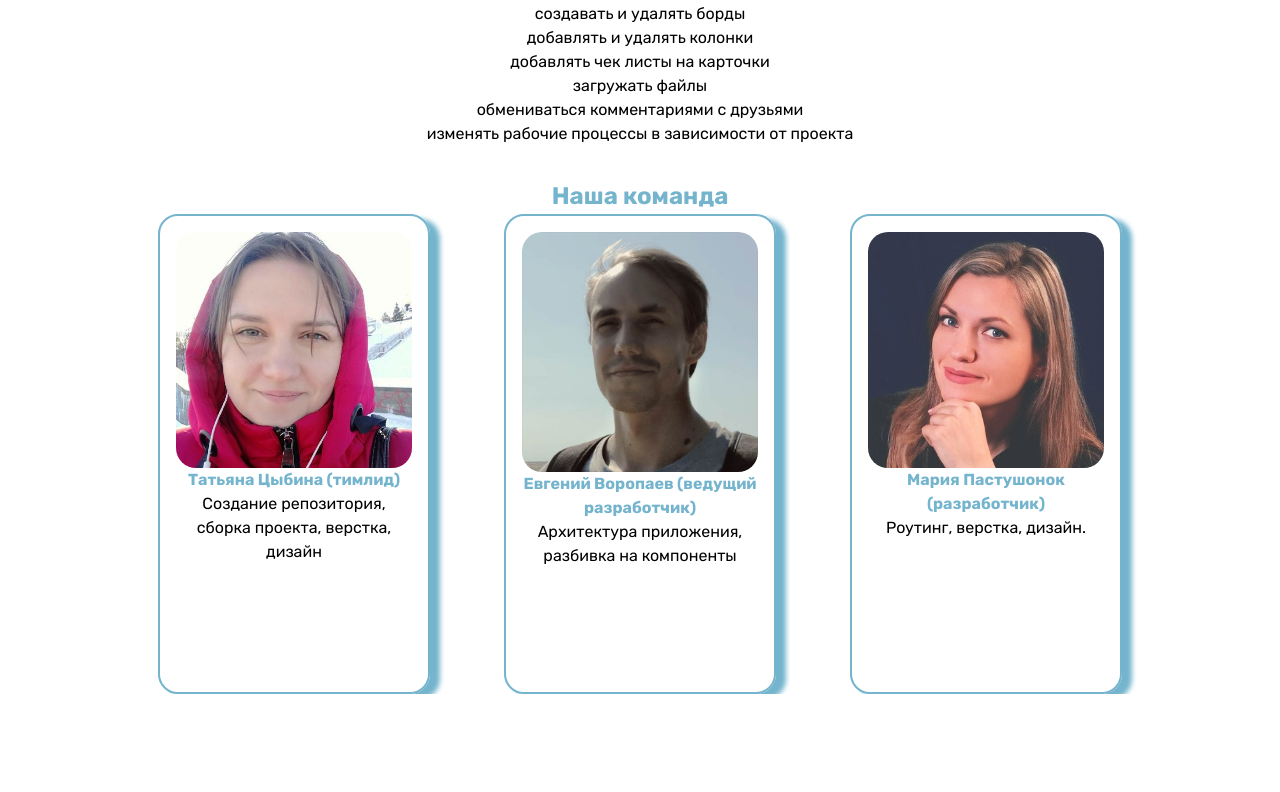
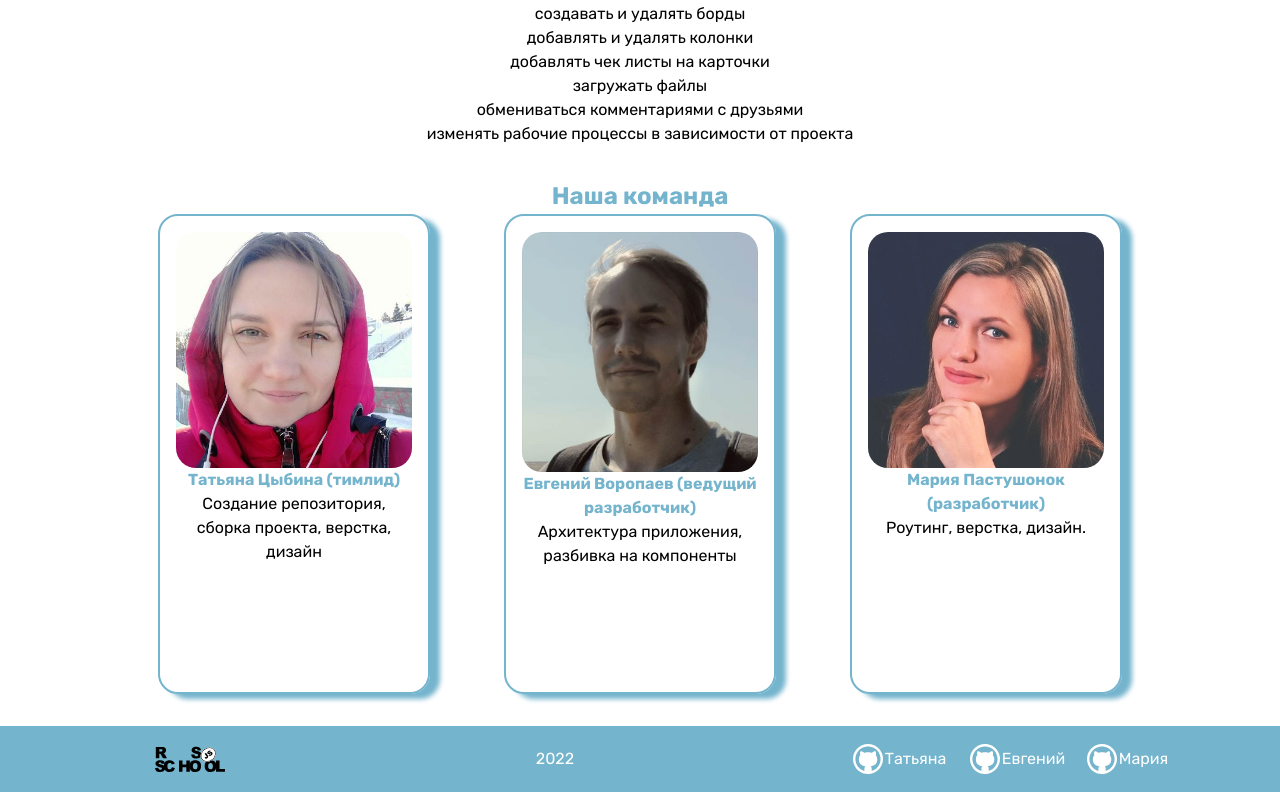
Before and after one commit to Tianika/project-management-app, a React (Create React App) app in the folder project-management-app/: page / in a window 1280 px wide. Shown: the part 338-1130 px from the top of the page. Before the commit the page ends 1032 px from the top, so only its background shows below. Built offline with nearby package versions, Linux system fonts and the light colour scheme.

Commit message:
feat: add footer

```diff
--- a/project-management-app/src/app/App.tsx
+++ b/project-management-app/src/app/App.tsx
@@ -2,12 +2,12 @@ import { Route, Routes } from 'react-router-dom';
 import { Provider } from 'react-redux';
 import GlobalStyle from './style';
 import MainPage from './pages/MainPage/MainPage';
-import WelcomePage from './pages/WelcomPage/WelcomePage';
 import LoginPage from './pages/LoginPage/LoginPage';
 import RegisterPage from './pages/RegisterPage/RegisterPage';
 import BoardPage from './pages/BoardPage/BoardPage';
 import NotFoundPage from './pages/NotFoundPage/NotFoundPage';
 import { setupStore } from '../redux/store/store';
+import WelcomePage from './pages/WelcomPage/WelcomePage';
 
 const App = () => {
   const store = setupStore();
--- /dev/null
+++ b/project-management-app/src/app/components/footer/Footer.tsx
@@ -0,0 +1,23 @@
+import { FooterLink, FooterLinkPersonal, FooterWrapper, SectionLink } from './styles';
+import { Links } from './footerConstants';
+import { Wrapper } from '../../../styles/global';
+
+const Footer = () => {
+  return (
+    <FooterWrapper>
+      <Wrapper>
+        <FooterLink href="https://rs.school/react/" rel="noopener noreferrer" />
+      </Wrapper>
+      <Wrapper>2022</Wrapper>
+      <SectionLink>
+        {Links.map(({ href, name }) => (
+          <FooterLinkPersonal key={href} target="_blank" href={href}>
+            {name}
+          </FooterLinkPersonal>
+        ))}
+      </SectionLink>
+    </FooterWrapper>
+  );
+};
+
+export default Footer;
--- /dev/null
+++ b/project-management-app/src/app/components/footer/footerConstants.ts
@@ -0,0 +1,20 @@
+import gitLogo from '../../../assets/svg/github.svg';
+import { footerTranslation } from '../../../locales/footerTranslation';
+
+export const Links = [
+  {
+    href: 'https://github.com/tianika',
+    gitLogo,
+    name: footerTranslation.ru.nameT,
+  },
+  {
+    href: 'https://github.com/amidawolf',
+    gitLogo,
+    name: footerTranslation.ru.nameE,
+  },
+  {
+    href: 'https://github.com/mrsmariya',
+    gitLogo,
+    name: footerTranslation.ru.nameM,
+  },
+];
--- /dev/null
+++ b/project-management-app/src/app/components/footer/styles.ts
@@ -0,0 +1,61 @@
+import styled from 'styled-components';
+import { colors } from '../../../styles/colors';
+import gitLogo from '../../../assets/svg/github.svg';
+import logo from '../../../assets/svg/rs_school_js.svg';
+import { adaptive } from '../../../styles/adaptive';
+import { Wrapper } from '../../../styles/global';
+
+export const FooterWrapper = styled.div`
+  display: flex;
+  justify-content: space-around;
+  padding: 0.5rem 0;
+  margin: 2rem 0 0;
+  background-color: ${colors.secondaryBg};
+  color: ${colors.lightFont};
+`;
+
+export const FooterLink = styled.a`
+  width: 70px;
+  height: 50px;
+  background-image: url(${logo});
+  background-repeat: no-repeat;
+  object-fit: scale-down;
+  background-position: center center;
+  padding: 0.2rem;
+  &:hover {
+    transform: scale(1, 1.2);
+    transition: 0.2s all;
+  }
+  &:active {
+    transform: translateY(3px);
+    transition: 0.2s all;
+    color: ${colors.darkFont};
+  }
+`;
+
+export const FooterLinkPersonal = styled(FooterLink)`
+  display: flex;
+  justify-content: space-between;
+  align-items: center;
+  padding: 0 2rem;
+  background-image: url(${gitLogo});
+  background-repeat: no-repeat;
+  background-size: contain;
+  background-position: left 0;
+  height: 30px;
+  ${adaptive.maxWidth.mobile} {
+    height: 20px;
+    padding: 0 1.5rem;
+  }
+`;
+
+export const SectionLink = styled(Wrapper)`
+  flex-direction: row;
+  width: 19rem;
+  justify-content: space-between;
+  padding: 0;
+  ${adaptive.maxWidth.mobile} {
+    flex-direction: column;
+    width: 8rem;
+  }
+`;
--- a/project-management-app/src/app/pages/WelcomPage/components/PersonsCards.tsx
+++ b/project-management-app/src/app/components/personsCards/PersonsCards.tsx
@@ -1,4 +1,4 @@
-import { Card, ImgStyles, CardTitle } from '../Styles';
+import { Card, ImgStyles, CardTitle } from '../../pages/WelcomPage/Styles';
 
 type PersonsCardsType = {
   link: string;
--- a/project-management-app/src/app/pages/WelcomPage/components/Header.tsx
+++ b/project-management-app/src/app/components/welcomePageHeader/Header.tsx
@@ -1,5 +1,6 @@
-import { RoutersMap } from '../constant';
-import { HeaderWrapper, Wrapper, HeaderLink } from '../Styles';
+import { Wrapper } from '../../../styles/global';
+import { RoutersMap } from '../../pages/WelcomPage/constant';
+import { HeaderWrapper, HeaderLink } from '../../pages/WelcomPage/Styles';
 
 const Header = () => {
   return (
--- a/project-management-app/src/app/pages/WelcomPage/Styles.ts
+++ b/project-management-app/src/app/pages/WelcomPage/Styles.ts
@@ -2,6 +2,7 @@ import { NavLink } from 'react-router-dom';
 import styled from 'styled-components';
 import { adaptive } from '../../../styles/adaptive';
 import { colors } from '../../../styles/colors';
+import { Wrapper } from '../../../styles/global';
 
 export const Container = styled.div`
   width: 100%;
@@ -13,13 +14,6 @@ export const Container = styled.div`
 
 export const HeaderWrapper = styled.header`
   background: ${colors.secondaryBg};
-`;
-
-export const Wrapper = styled.div`
-  display: flex;
-  justify-content: flex-end;
-  align-items: center;
-  padding: 0 2rem;
 `;
 
 export const NewWrapper = styled(Wrapper)`
--- a/project-management-app/src/app/pages/WelcomPage/WelcomePage.tsx
+++ b/project-management-app/src/app/pages/WelcomPage/WelcomePage.tsx
@@ -1,10 +1,11 @@
-import Header from './components/Header';
+import Header from '../../components/welcomePageHeader/Header';
 import { Container, NewWrapper, Section, Subtitle, Title } from './Styles';
-import PersonsCards from './components/PersonsCards';
+import PersonsCards from '../../components/personsCards/PersonsCards';
 import { list, persons } from './constant';
 import { welcomePageTranslation } from '../../../locales/welcomePageTranslation';
+import Footer from '../../components/footer/Footer';
 
-export const WelcomePage = () => {
+const WelcomePage = () => {
   return (
     <>
       <Header />
@@ -38,6 +39,7 @@ export const WelcomePage = () => {
           })}
         </NewWrapper>
       </Container>
+      <Footer />
     </>
   );
 };
--- /dev/null
+++ b/project-management-app/src/locales/footerTranslation.ts
@@ -0,0 +1,12 @@
+export const footerTranslation = {
+  ru: {
+    nameT: 'Татьяна',
+    nameE: 'Евгений',
+    nameM: 'Мария',
+  },
+  en: {
+    nameT: 'Tatyana',
+    nameE: 'Evgeny',
+    nameM: 'Mariya',
+  },
+};
--- a/project-management-app/src/locales/welcomePageTranslation.ts
+++ b/project-management-app/src/locales/welcomePageTranslation.ts
@@ -45,7 +45,7 @@ export const welcomePageTranslation = {
       descrip1: 'Repository creation, project assembly, layout, design',
       name2: 'Evgeny Voropaev (lead developer)',
       descrip2: 'Application architecture, breakdown into components',
-      name3: 'Maria Pastushonok (developer)',
+      name3: 'Mariya Pastushonok (developer)',
       descrip3: 'Routing, layout, design.',
     },
   },
--- a/project-management-app/src/styles/global.ts
+++ b/project-management-app/src/styles/global.ts
@@ -1,3 +1,6 @@
+import styled from 'styled-components';
+import { adaptive } from './adaptive';
+
 export const styles = {
   media: {
     extraLarge: '(max-width: 1140px)',
@@ -12,3 +15,13 @@ export const styles = {
     headerSize: '28px',
   },
 };
+
+export const Wrapper = styled.div`
+  display: flex;
+  justify-content: flex-end;
+  align-items: center;
+  padding: 0 2rem;
+  ${adaptive.maxWidth.mobile} {
+    padding: 0 1rem;
+  }
+`;
```
Also changed, not shown: project-management-app/src/assets/svg/github.svg (added), project-management-app/src/assets/svg/rs_school_js.svg (added).
